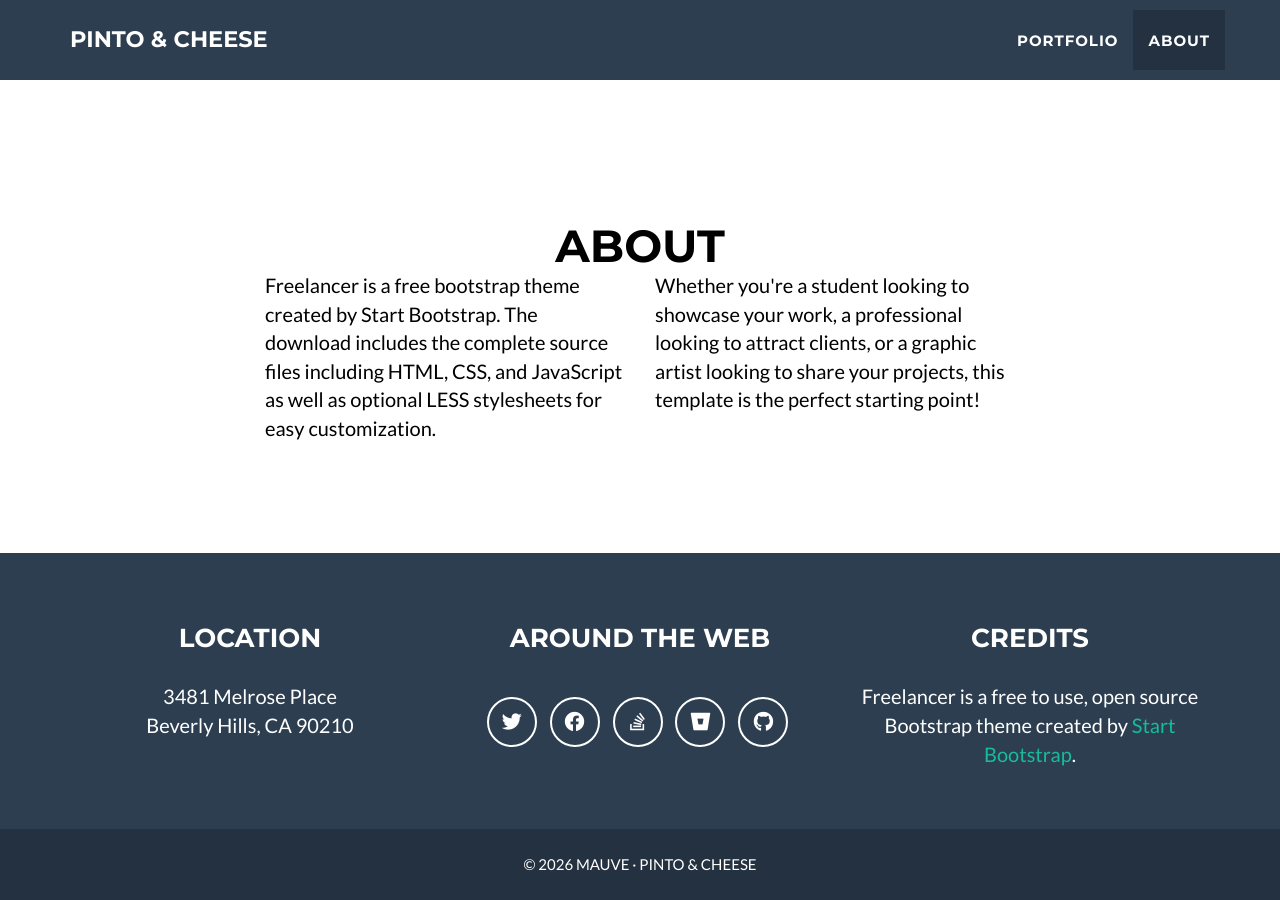
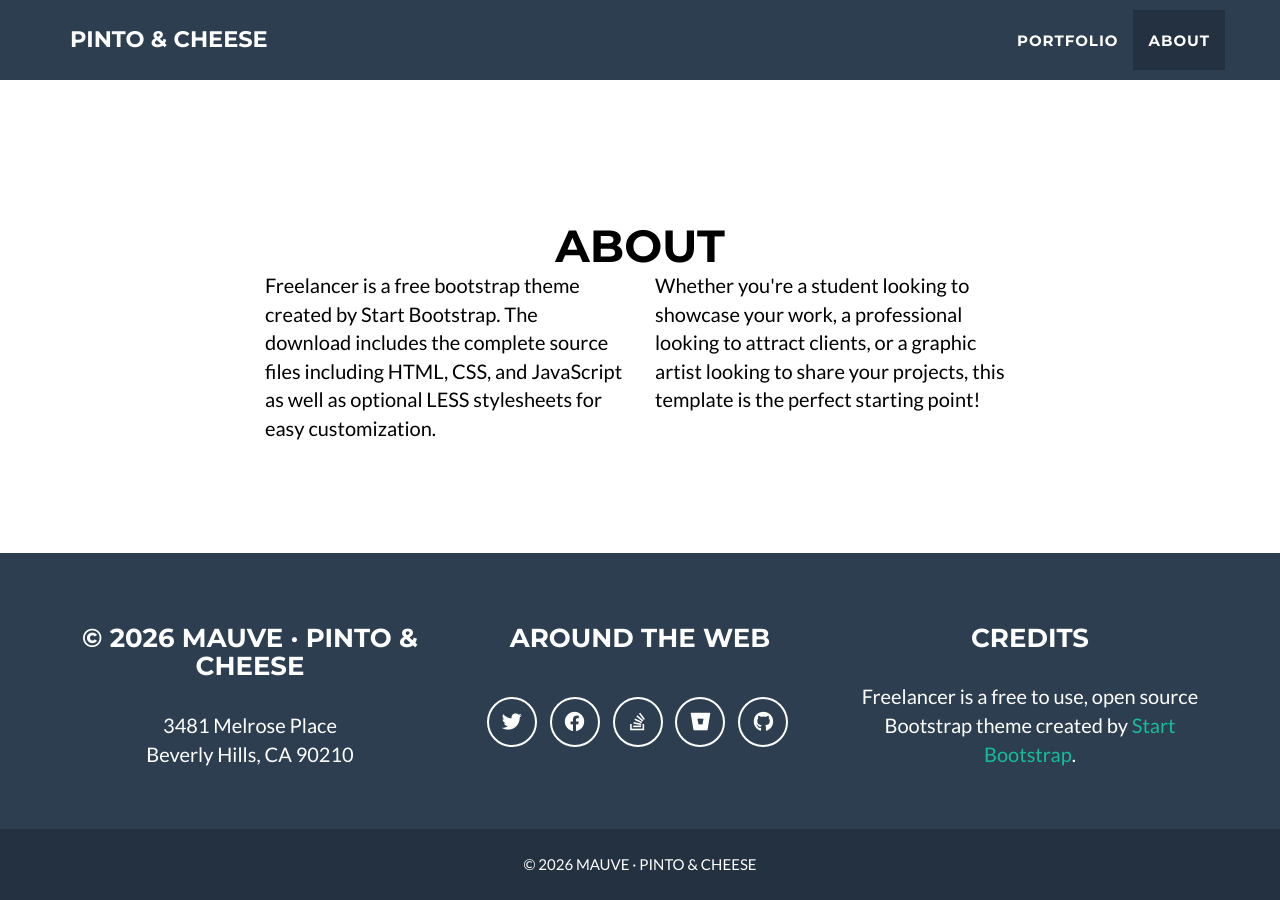
Before and after one commit to pintocheese/pintocheese.github.io, a Jekyll site: the page built from _posts/2014-07-18-project-1.markdown, in a window 1280 px wide and 900 px high, scrolled down 2788 px. Built offline with Jekyll 4.4.1, drawn with Linux system fonts in a browser that asks for light colours.

Commit message:
Update footer.html

```diff
--- a/_includes/footer.html
+++ b/_includes/footer.html
@@ -4,7 +4,7 @@
     <div class="container">
       <div class="row">
         <div class="footer-col col-md-4">
-          <h3>{{ site.footer.location }}</h3>
+          <h3>© {{ site.time | date: '%Y' }} MAUVE · PINTO & CHEESE</h3>
           <p>
             {% for adress in site.address %}
             {{ adress.line }} <br>
```
